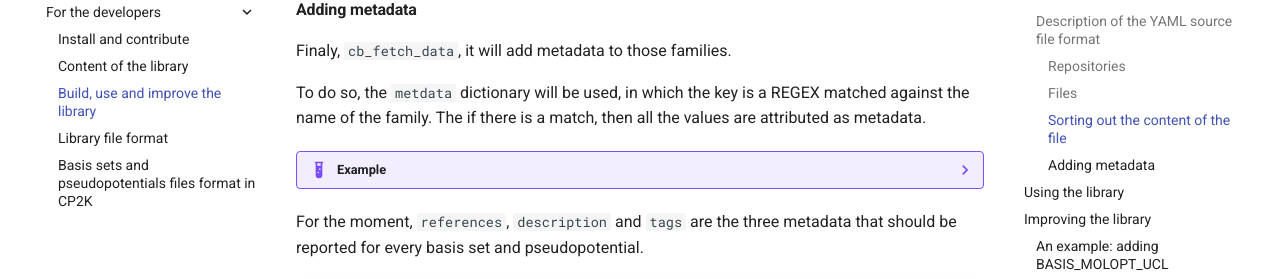
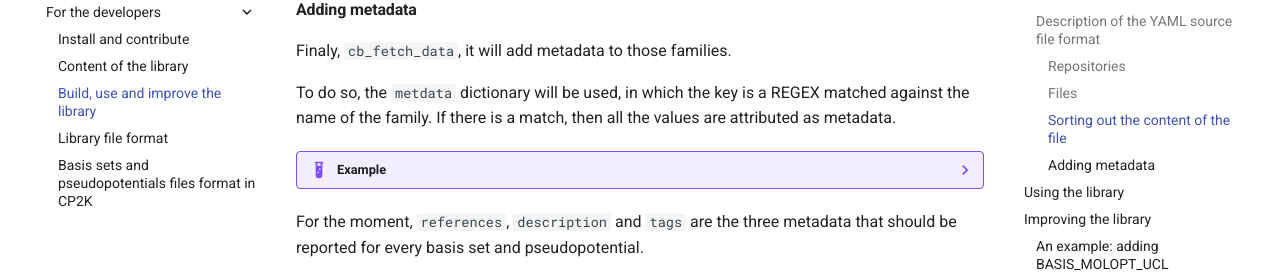
Before and after one commit to pierre-24/cp2k-basis, an MkDocs documentation site: the page built from docs/developers/library_build.md, in a window 1280 px wide and 900 px high, scrolled down 2313 px. Shown: the part 177-456 px from the top of the window. Built offline with MkDocs 1.6.1 and Material for MkDocs 9.7.7, drawn with Linux system fonts in a browser that asks for light colours; comment, search, counter and statistics services are not loaded; some of the changed lines change nothing that is shown; some of the changed text lies outside the part shown.

Commit message:
add LnPP2

````diff
--- a/docs/developers/library_build.md
+++ b/docs/developers/library_build.md
@@ -16,7 +16,7 @@
 cb_fetch_data DATA_SOURCES.yml -o library.h5
 ```
 
-This will create a [`library.h5` file](library_file_format.md), which might be exploited [latter on](#using-the-library).
+This will create a [`library.h5` file](library_file_format.md), which might be exploited [later on](#using-the-library).
 
 If you want to have insight on what is happening, you might want to use:
 
@@ -54,7 +54,7 @@
 
     the base URL will be `https://github.com/cp2k/cp2k/raw/786bc82ff9ded3e1f761cba6d8e25c3c9fe19bb1/data/`.
 
-Then, ach repository has different files (listed `files`).
+Then, each repository has different files (listed `files`).
 
 #### Files
 
@@ -166,7 +166,7 @@
 Finaly, `cb_fetch_data`, it will add metadata to those families.
 
 To do so, the `metdata` dictionary will be used, in which the key is a REGEX matched against the name of the family.
-The if there is a match, then all the values are attributed as metadata.
+If there is a match, then all the values are attributed as metadata.
 
 ??? example
     With:
@@ -247,9 +247,6 @@
 files:
 - name: BASIS_MOLOPT_UCL
   type: BASIS_SETS
-  family_name:
-  variant:
-metadata:
 ```
 
 You can now run `cb_explore_file` ... But nothing much happens:
@@ -281,7 +278,6 @@
         '^(.*)(-q\d{1,2})$': '\1'
       variant:
         '^.*-(q\d{1,2})$': '\1'
-    metadata:
     ```
 
     The result is better:
````
Also changed, not shown: 1 other file.
